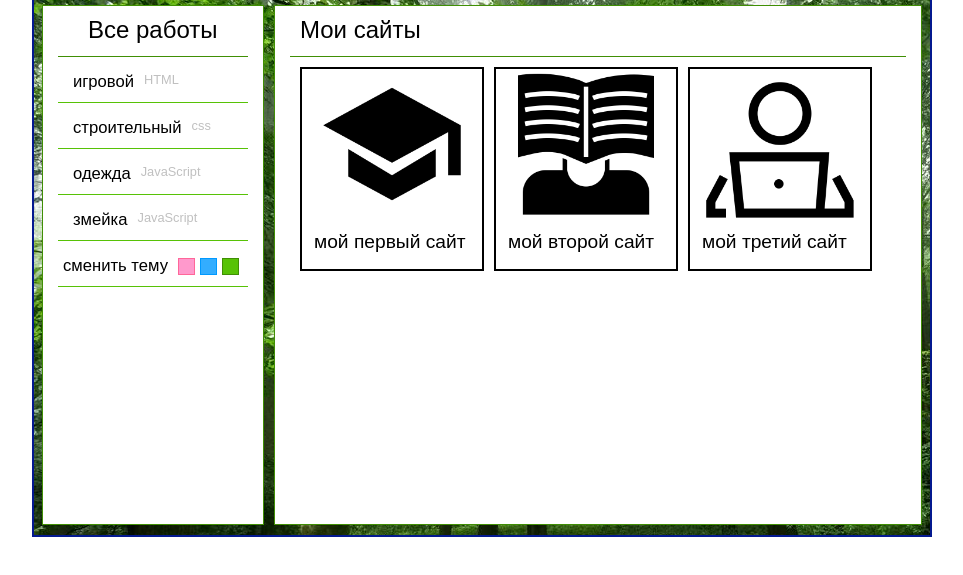
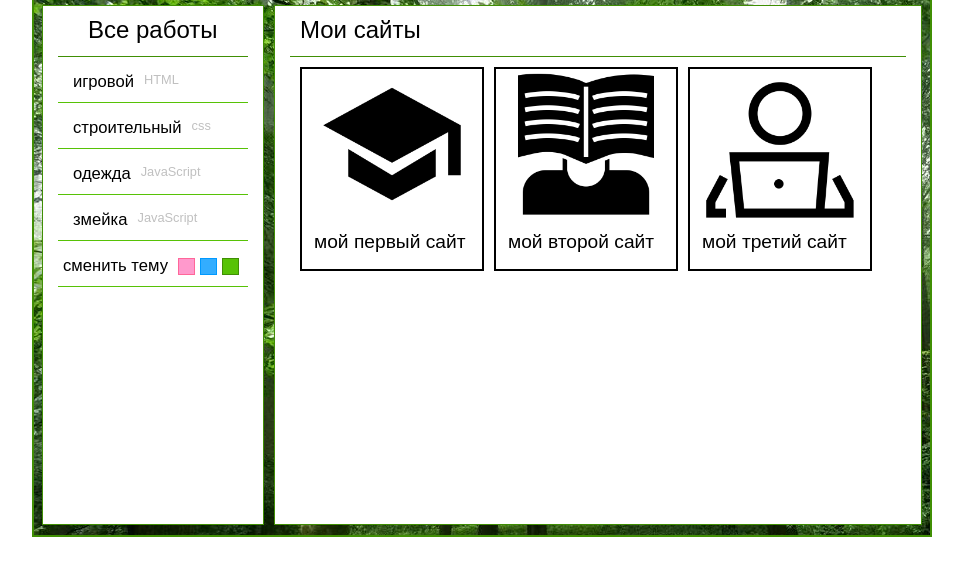
Before and after one commit to N2I4k6/N2I4k6, a plain HTML site: page index.html in a window 1280 px wide. Shown: the part 243-818 px from the top of the page, without its empty margins (158-1121 px from the left). Drawn offline with Linux system fonts and the light colour scheme.

Commit message:
edit errors

```diff
--- a/css/style.css
+++ b/css/style.css
@@ -24,7 +24,7 @@ a{
 	margin: 180px auto;
 	width: 900px;
 	height: 600px;
-	background-color: #04198f;
+	background-color: #408f04;
 
 }
 
@@ -222,10 +222,7 @@ a{
 	color: white;
 }
 
-.menuButton1{
 
-
-}
 /* правый блок */
 .rightBlock{
 	float: left;
```
